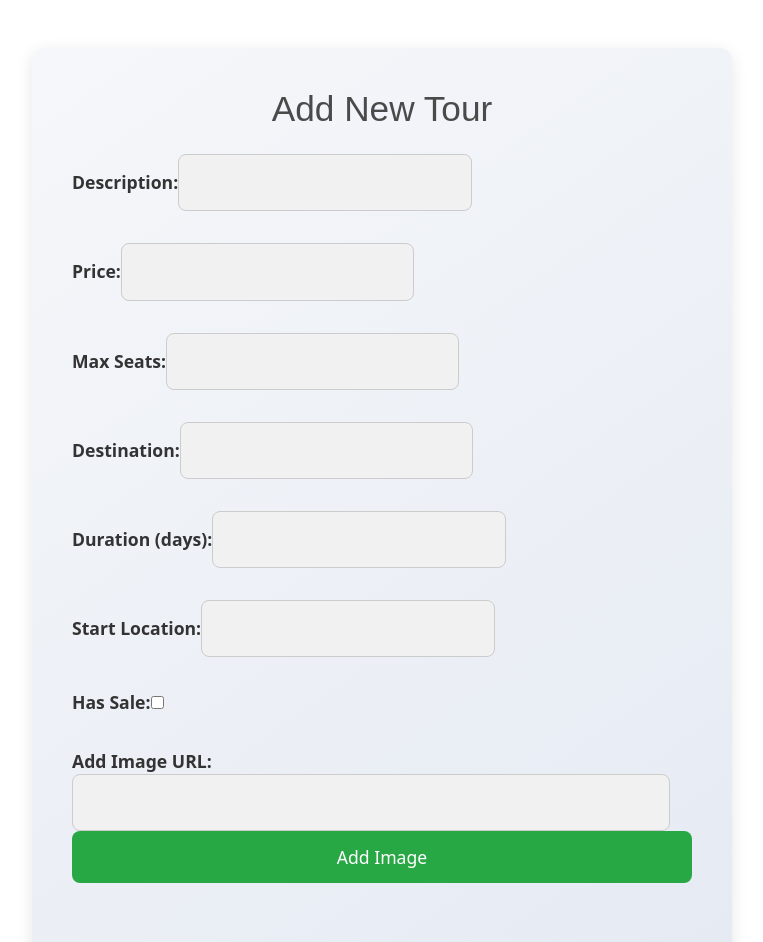
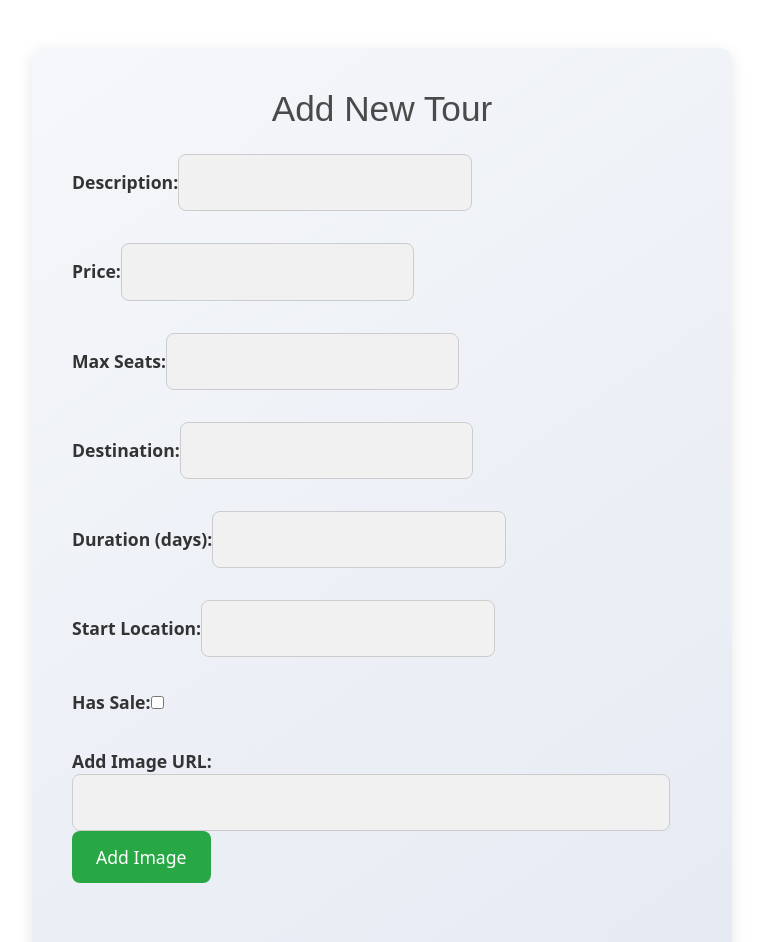
Before and after one commit to MohamedAbdelaiem/TripSync, a React (Vite) app in the folder Frontend/TripSync/: page /add-new-tour in a window 1280 px wide. Shown: the top 942 px of the page, without its empty margins (258-1021 px from the left). Built offline with nearby package versions, Linux system fonts and the light colour scheme.

Commit message:
Fix Traveller.css

```diff
--- a/Frontend/TripSync/src/pages/AddNewTour/AddNewTour.css
+++ b/Frontend/TripSync/src/pages/AddNewTour/AddNewTour.css
@@ -53,8 +53,8 @@
     background-color: #e8ebf3;
   }
 
-  button[type="submit"],
-  button[type="button"] {
+  .btn2,
+  .btn1 {
     padding: 0.8rem 1.5rem;
     font-size: 1.1rem;
     border: none;
@@ -64,20 +64,20 @@
     transition: all 0.3s ease;
   }
 
-  button[type="submit"] {
+  .btn2 {
     background-color: #007bff;
   }
 
-  button[type="submit"]:hover {
+  .btn2:hover {
     background-color: #0056b3;
     transform: translateY(-3px);
   }
 
-  button[type="button"] {
+  .btn1 {
     background-color: #28a745;
   }
 
-  button[type="button"]:hover {
+  .btn1:hover {
     background-color: #218838;
     transform: translateY(-3px);
   }
@@ -119,9 +119,9 @@
     margin-right: 1rem;
   }
 
-  div > button {
+  /* div > button {
     width: 100%;
-  }
+  } */
 
   h4 {
     font-size: 1.2rem;
--- a/Frontend/TripSync/src/pages/AddNewTour/AddNewTour.jsx
+++ b/Frontend/TripSync/src/pages/AddNewTour/AddNewTour.jsx
@@ -141,7 +141,7 @@ const AddNewTour = ({ addTour }) => {
               value={imageInput}
               onChange={(e) => setImageInput(e.target.value)}
             />
-            <button type="button" onClick={handleAddImage}>
+            <button className="btn1" type="button" onClick={handleAddImage}>
               Add Image
             </button>
           </div>
@@ -154,7 +154,7 @@ const AddNewTour = ({ addTour }) => {
             ))}
           </ul>
         </div>
-        <button type="submit">Save Tour</button>
+        <button className="btn2" type="submit">Save Tour</button>
       </form>
     </div>
   );
```
